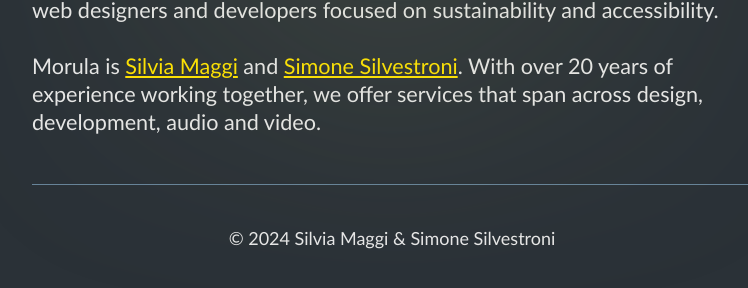
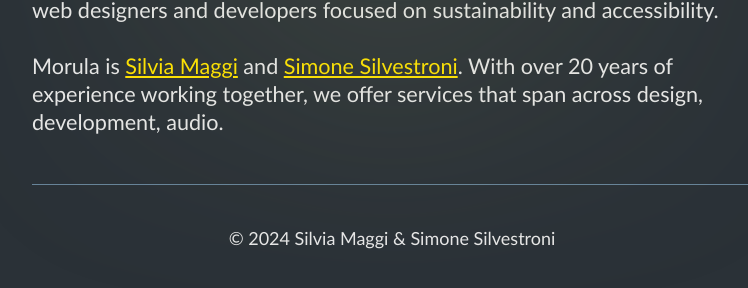
Before and after one commit to morula-eu/morula, a Jekyll site: the page built from index.html, in a window 1280 px wide. Shown: the part 399-687 px from the top of the page, without its empty margins (248-996 px from the left). Built offline with Jekyll 4.4.1, drawn with Linux system fonts in a browser that asks for light colours; some of the changed lines change nothing that is shown.

Commit message:
configuration update

```diff
--- a/_config.yml
+++ b/_config.yml
@@ -1,11 +1,9 @@
-host: "localhost"
 url: "https://morula.eu"
-canonical_url: "https://morula.eu"
-lang: "en-US"
+lang: "en-GB"
 title: "Morula"
-description: "A small web design agency focused on sustainability and accessibility. With 20 years of experience, we offer design, development, audio and video services."
-tagline: "Web design agency"
-pitch: Morula is where creativity and technical skills meet. We are professional web designers and developers focused on sustainability and accessibility.<br><br>Morula is <a href="https://silviamaggidesign.com" title="Visit Silvia Maggi Design website">Silvia Maggi</a> and <a href="https://minutestomidnight.co.uk" title="Visit Minutes to Midnight website">Simone Silvestroni</a>. With over 20 years of experience working together, we offer services that span across design, development, audio and video.
+description: "Web design consultants focused on sustainability and accessibility. With 20+ years of experience, we offer design, development, along with sound design services."
+tagline: "Web design consultants"
+pitch: Morula is where creativity and technical skills meet. We are professional web designers and developers focused on sustainability and accessibility.<br><br>Morula is <a href="https://silviamaggidesign.com" title="Visit Silvia Maggi Design website">Silvia Maggi</a> and <a href="https://minutestomidnight.co.uk" title="Visit Minutes to Midnight website">Simone Silvestroni</a>. With over 20 years of experience working together, we offer services that span across design, development, audio.
 logo:
   url: "/assets/img/morula-logo-2022.svg"
   alt: "Morula rounded avatar containing the vector silhouettes of Silvia Maggi and Simone Silvestroni"
@@ -30,7 +28,7 @@
 # -------------------
 # SEO
 # -------------------
-timezone: Europe/Berlin
+timezone: Europe/London
 keywords:
   silvia maggi,
   simone silvestroni,
```
